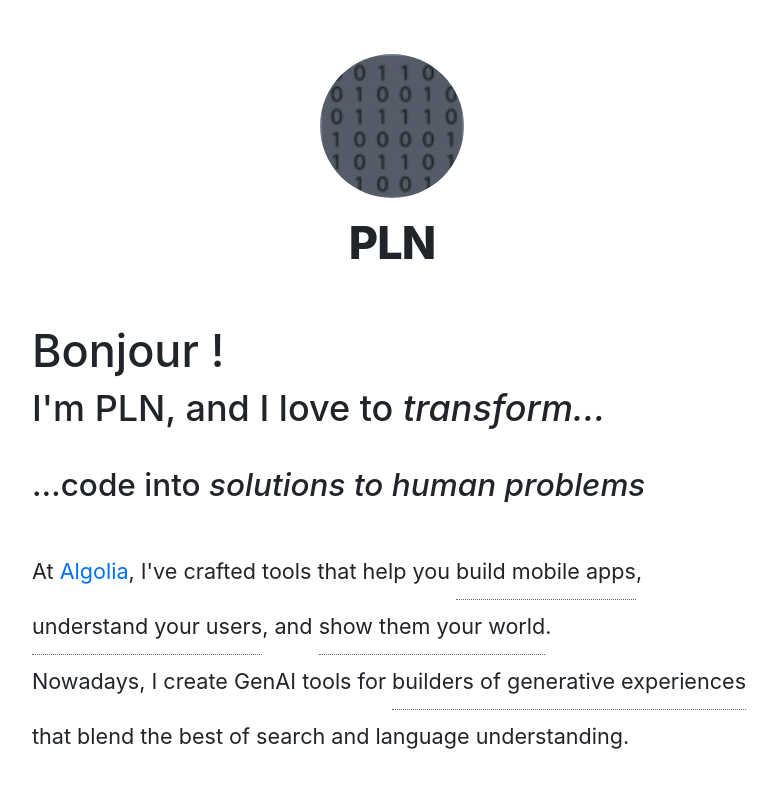
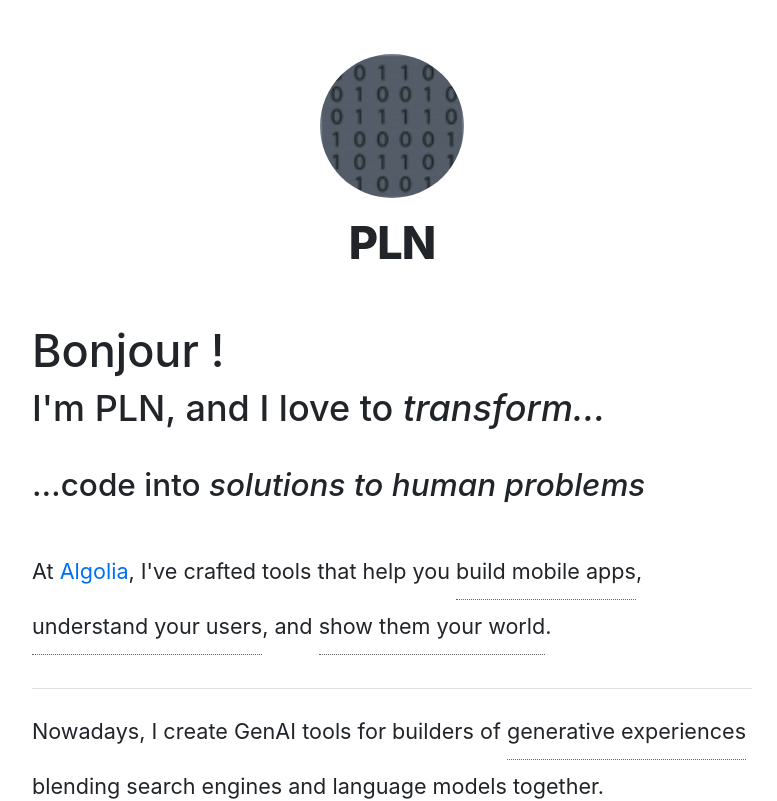
Before and after one commit to PLNech/www, a Next.js app in the folder next/: page / in a window 1280 px wide. Shown: the top 801 px of the page, without its empty margins (248-1025 px from the left). Built offline with nearby package versions, Linux system fonts and the light colour scheme.

Commit message:
chore: Finetune landing

```diff
--- a/next/pages/index.js
+++ b/next/pages/index.js
@@ -38,7 +38,7 @@ export default function Home({ posts, talks }) {
           <h3>
             …code into <em>solutions to human problems</em>
           </h3><br />
-          <p className="description">
+          <div className="description">
             At <a href="https://algolia.com">Algolia</a>, I've crafted tools that help you{" "}
             <HoverTooltip
               content={
@@ -99,7 +99,8 @@ export default function Home({ posts, talks }) {
             >
               show them your world
             </HoverTooltip>.<br />
-            Nowadays, I create GenAI tools for{" "}
+            <div className="divider" />
+            Nowadays, I create GenAI tools for builders of{" "}
             <HoverTooltip
               content="Blending state-of-the-art LLMs with a distributed search engine to create a new kind of content discovery experiences."
               links={[
@@ -109,10 +110,10 @@ export default function Home({ posts, talks }) {
                 }
               ]}
             >
-              builders of generative experiences
+              generative experiences
             </HoverTooltip><br />{" "}
-            that blend the best of search and language understanding.
-          </p>
+            blending search engines and language models together.
+          </div>
         </section>
         <section className={`${utilStyles.headingMd} ${utilStyles.padding1px}`}>
           <Link href="/parvagues/" className={utilStyles.sectionLink}>
--- a/next/pages/poesie.js
+++ b/next/pages/poesie.js
@@ -39,9 +39,9 @@ export default function Poems({ poems }) {
 
         const search = searchTerm.toLowerCase();
         const titleMatch = p.title?.toLowerCase().includes(search);
-        const contentMatch = p.contentHtml?.toLowerCase().includes(search);
+        const tagsMatch = p.tags?.some(tag => tag.toLowerCase().includes(search));
 
-        return titleMatch || contentMatch;
+        return titleMatch || tagsMatch;
       });
 
     // Sort filtered poems
@@ -78,7 +78,7 @@ export default function Poems({ poems }) {
           <input
             type="text"
             className={utilStyles.searchBar}
-            placeholder="Search poems by title or content..."
+            placeholder="Title or tag(s)  "
             value={searchTerm}
             onChange={(e) => setSearchTerm(e.target.value)}
             aria-label="Search poems"
--- a/next/styles/main.css
+++ b/next/styles/main.css
@@ -89,3 +89,9 @@ h1 a, h2 a, h3 a, h4 a, h5 a {
   font-size: 1.2rem;
   line-height: 2.5;
 }
+
+.divider {
+  margin: 1.5em 0 0.75em 0;
+  height: 1px;
+  background-color: #e0e0e0;
+}
```
